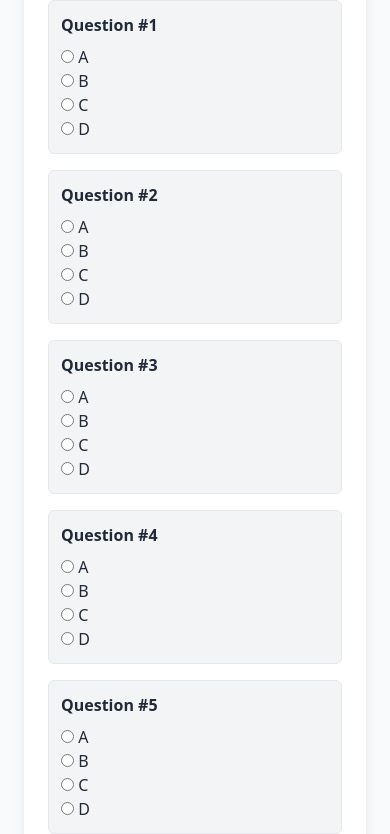
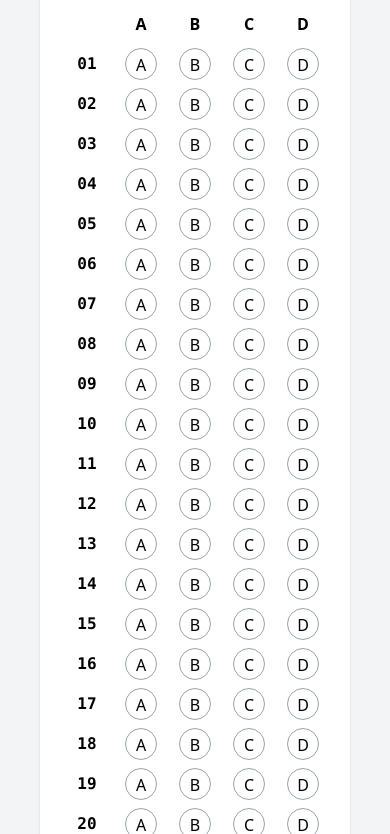
Before and after one commit to fcdat/fcdat.github.io, a plain HTML site: page index.html in a window 390 px wide. Shown: the part 96-930 px from the top of the page. Drawn offline with nearby package versions, Linux system fonts and the light colour scheme.

Commit message:
Update Toeic Input Form - New

```diff
--- a/index.html
+++ b/index.html
@@ -2,63 +2,85 @@
 <html lang="en">
 <head>
   <meta charset="UTF-8">
-  <title>TOEIC Answer Form</title>
+  <title>TOEIC Styled Answer Grid</title>
   <script src="https://cdn.tailwindcss.com"></script>
+  <style>
+    input[type="radio"]:checked + label {
+      @apply bg-blue-600 text-white border-blue-600;
+    }
+  </style>
 </head>
-<body class="bg-gray-50 p-6 text-gray-800">
-  <div class="max-w-4xl mx-auto bg-white shadow-lg rounded-xl p-6">
-    <h1 class="text-2xl font-bold mb-4">TOEIC Answer Form</h1>
-    <form id="toeic-form">
-      <!-- Repeat this block for parts or paginate if needed -->
-      <div class="grid grid-cols-1 sm:grid-cols-2 md:grid-cols-4 gap-4">
-        <!-- Sample: Questions 1–10 -->
-        <template id="question-template">
-          <div class="border p-3 rounded-md bg-gray-100">
-            <label class="font-semibold block mb-2">Question #<span class="question-num">1</span></label>
-            <div class="space-y-1">
-              <label><input type="radio" name="q1" value="A"> A</label><br>
-              <label><input type="radio" name="q1" value="B"> B</label><br>
-              <label><input type="radio" name="q1" value="C"> C</label><br>
-              <label><input type="radio" name="q1" value="D"> D</label>
-            </div>
-          </div>
-        </template>
-
-        <!-- Generated questions go here -->
-        <div id="questions-container" class="contents"></div>
+<body class="bg-gray-100 p-10">
+  <div class="max-w-md mx-auto bg-white p-6 shadow rounded">
+    <h2 class="text-xl font-bold mb-4">TOEIC Answer Sheet</h2>
+    <form id="toeic-form" class="space-y-3">
+      <div class="grid grid-cols-5 gap-2 font-semibold text-center mb-1">
+        <div></div>
+        <div>A</div>
+        <div>B</div>
+        <div>C</div>
+        <div>D</div>
       </div>
 
-      <button type="submit" class="mt-6 px-4 py-2 bg-blue-600 text-white rounded hover:bg-blue-700">
-        Submit Answers
+      <div id="answer-grid" class="space-y-2"></div>
+
+      <button type="submit"
+              class="mt-4 w-full py-2 bg-blue-600 text-white font-bold rounded hover:bg-blue-700">
+        Submit
       </button>
     </form>
   </div>
 
   <script>
-    const container = document.getElementById('questions-container');
-    const template = document.getElementById('question-template');
+    const answerGrid = document.getElementById("answer-grid");
     const totalQuestions = 100;
 
     for (let i = 1; i <= totalQuestions; i++) {
-      const clone = template.content.cloneNode(true);
-      const label = clone.querySelector(".question-num");
-      const radios = clone.querySelectorAll("input[type=radio]");
-      label.textContent = i;
-      radios.forEach(radio => {
-        radio.name = `q${i}`;
+      const padded = String(i).padStart(2, '0');
+      const row = document.createElement('div');
+      row.className = "grid grid-cols-5 gap-2 items-center text-center";
+
+      // Question number
+      const label = document.createElement('div');
+      label.textContent = padded;
+      label.className = "font-mono font-bold";
+      row.appendChild(label);
+
+      // Choices A-D
+      ['A', 'B', 'C', 'D'].forEach(choice => {
+        const wrapper = document.createElement('div');
+        const id = `q${i}_${choice}`;
+        const input = document.createElement('input');
+        input.type = 'radio';
+        input.name = `q${i}`;
+        input.id = id;
+        input.value = choice;
+        input.className = "hidden peer"; // hide actual radio
+
+        const label = document.createElement('label');
+        label.htmlFor = id;
+        label.textContent = choice;
+        label.className =
+          "peer-checked:bg-blue-600 peer-checked:text-white peer-checked:border-blue-600 " +
+          "inline-block w-8 h-8 leading-8 rounded-full border border-gray-400 text-center cursor-pointer";
+
+        wrapper.appendChild(input);
+        wrapper.appendChild(label);
+        row.appendChild(wrapper);
       });
-      container.appendChild(clone);
+
+      answerGrid.appendChild(row);
     }
 
     document.getElementById("toeic-form").addEventListener("submit", function (e) {
       e.preventDefault();
       const formData = new FormData(e.target);
-      const answers = {};
+      const result = {};
       for (let [key, value] of formData.entries()) {
-        answers[key] = value;
+        result[key] = value;
       }
-      console.log("Submitted Answers:", answers);
-      alert("Answers submitted! Check the console for output.");
+      console.log("Answers:", result);
+      alert("Answers submitted! Check the console.");
     });
   </script>
 </body>
```
